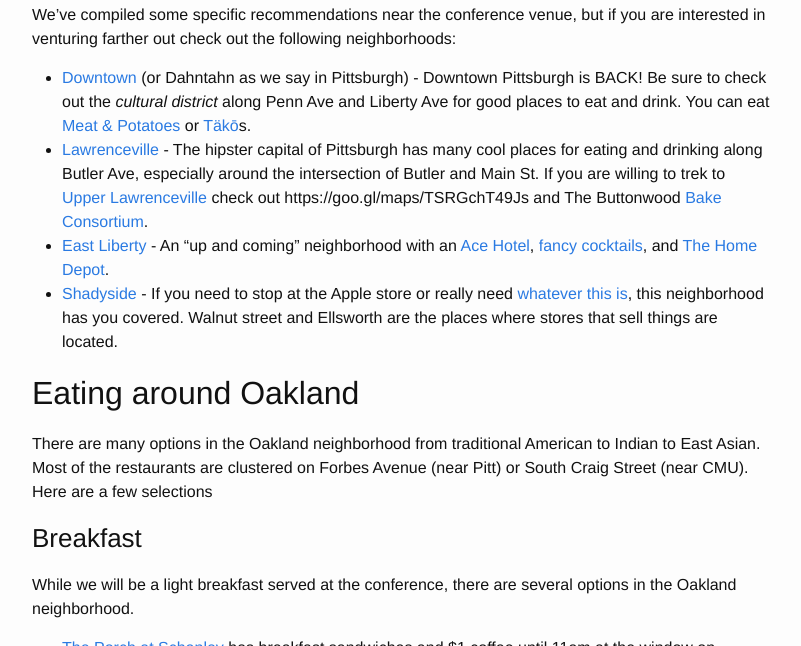
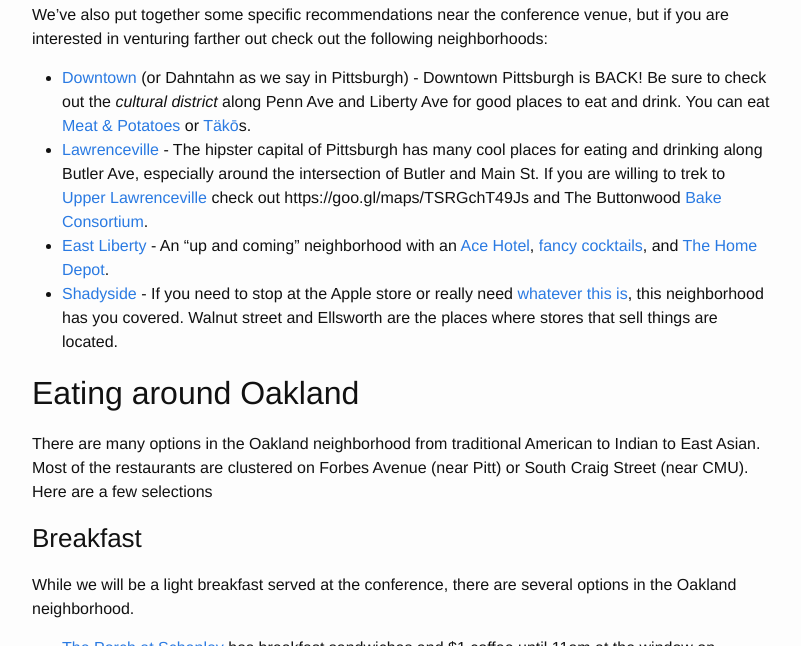
Before and after one commit to KeystoneDH/2016, a Jekyll site: the page built from victuals.md, in a window 1280 px wide and 900 px high, scrolled down 548 px, cut to the strip 254-900 px from the top of the window. Shown: the whole strip, without its empty margins (238-1039 px from the left). Built offline with Jekyll 4.4.1, drawn with Linux system fonts in a browser that asks for light colours.

Commit message:
phrasing

```diff
--- a/victuals.md
+++ b/victuals.md
@@ -12,7 +12,7 @@ Pittsburgh is a great town for eating food in restaurants. But don't take my wor
 
 <iframe src="https://www.google.com/maps/d/embed?mid=1iVDCxPGLMJw3jgyCpUtN43B60Gk" width="640" height="480"></iframe>
 
-We've compiled some specific recommendations near the conference venue, but if you are interested in venturing farther out check out the following neighborhoods:
+We've also put together some specific recommendations near the conference venue, but if you are interested in venturing farther out check out the following neighborhoods:
 
 - [Downtown](https://goo.gl/maps/mwbqoyqVeZy) (or Dahntahn as we say in Pittsburgh) - Downtown Pittsburgh is BACK! Be sure to check out the *cultural district* along Penn Ave and Liberty Ave for good places to eat and drink. You can eat [Meat & Potatoes](https://goo.gl/maps/JEXY4GfL4GC2) or [Täkō](https://goo.gl/maps/cnx7WZVsjdD2)s.
 - [Lawrenceville](https://goo.gl/maps/Ds9qR2eiXL22) - The hipster capital of Pittsburgh has many cool places for eating and drinking along Butler Ave, especially around the intersection of Butler and Main St. If you are willing to trek to [Upper Lawrenceville](https://goo.gl/maps/g9UUq7XcQkC2) check out https://goo.gl/maps/TSRGchT49Js and The Buttonwood [Bake Consortium](https://goo.gl/maps/QaP12KHX3pS2).
```
